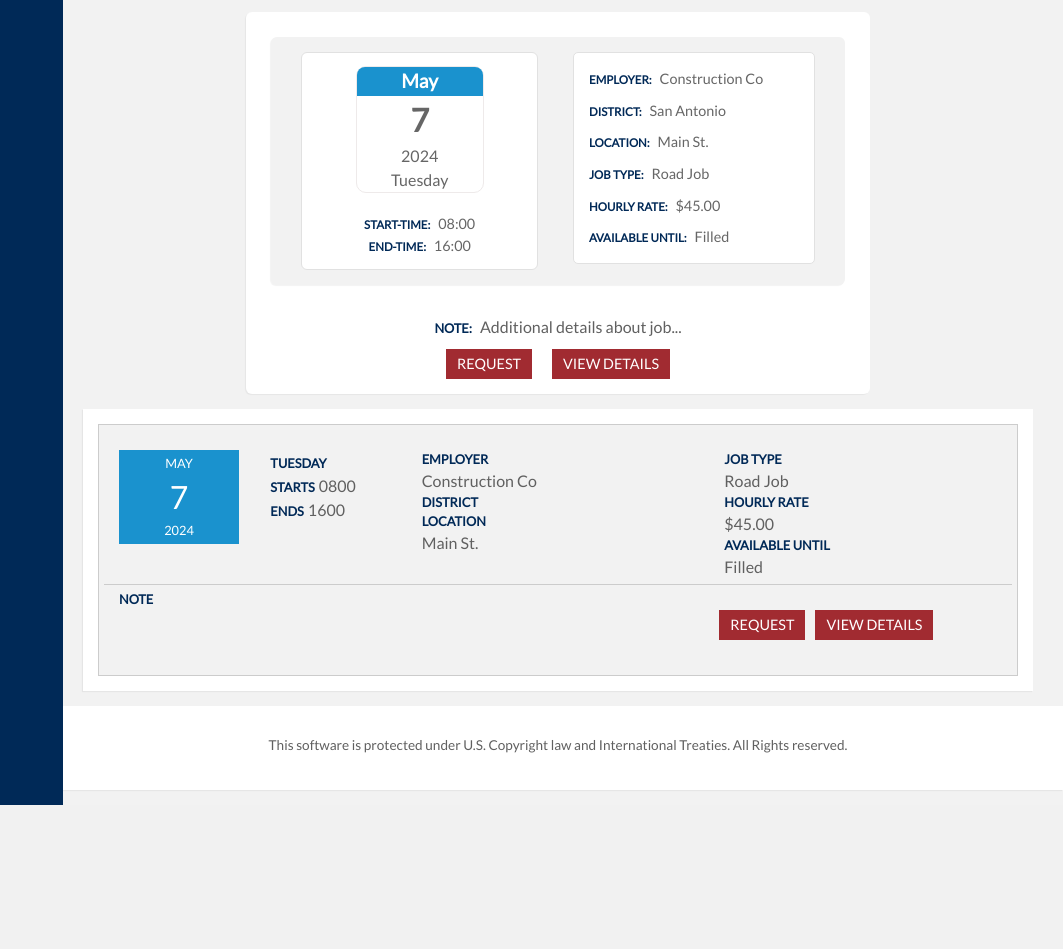
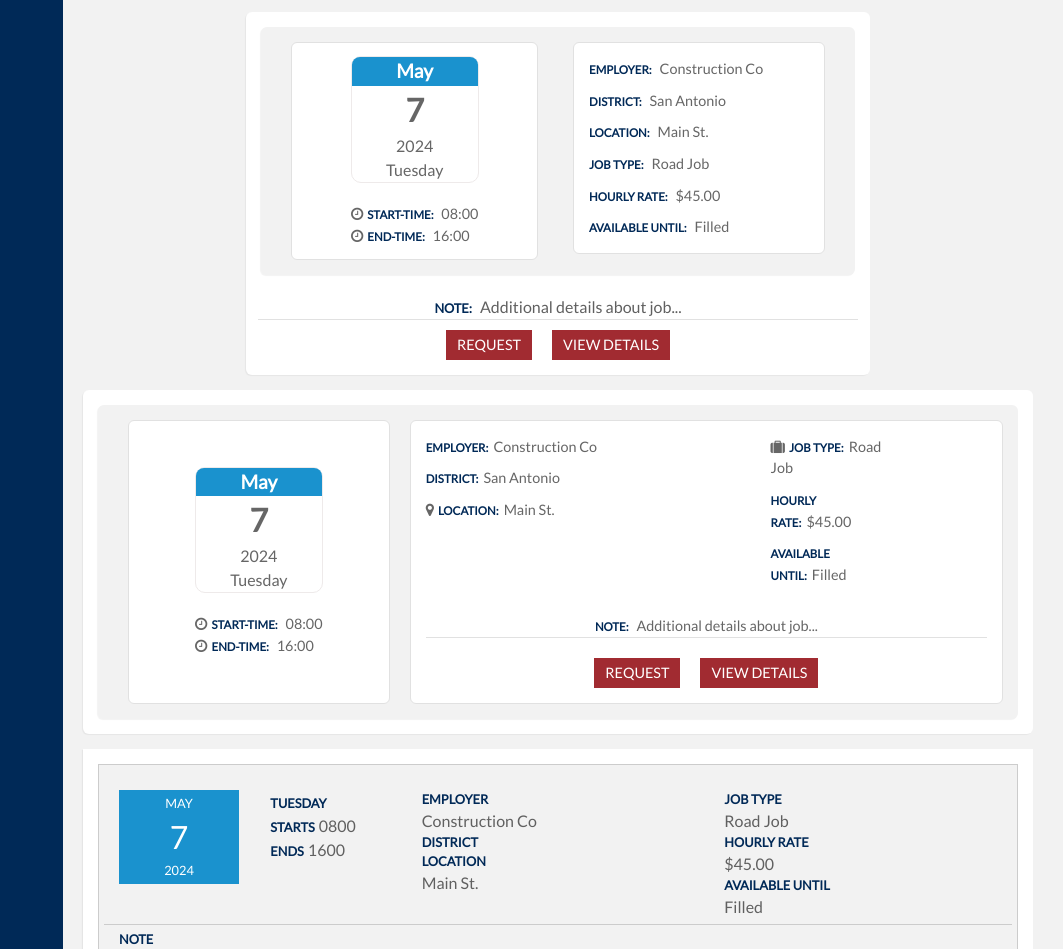
Before and after one commit to samEcarey/xdwebredesign, a plain HTML site: page redesign-availablejobs.html in a window 1280 px wide. Shown: the part 953-1902 px from the top of the page, without its empty margins (217-1280 px from the left). Before the commit the page ends 1758 px from the top, so only its background shows below. Drawn offline with nearby package versions, Linux system fonts and the light colour scheme; a script that the page names is missing; files whose address does not match are found by name.

Commit message:
Availablejobs-ADDED another style
Stretched option 2

```diff
--- a/App_Themes/NewXtraDuty/availablejobsStyle.css
+++ b/App_Themes/NewXtraDuty/availablejobsStyle.css
@@ -40,7 +40,7 @@
 
 }
 
-.date-time-section, .time-box {
+.date-time-section {
   display: flex;
   flex-direction: column;
   align-items: center;
@@ -66,7 +66,8 @@
 }
 .timing-employer-container{
 background-color: #f2f2f2;
-margin: 10px;
+margin: auto;
+
 }
 
 .rs-month-new, .rs-day-new, .rs-year-new, .rs-week-new {
@@ -103,23 +104,24 @@ margin: 10px;
 .employer-info {
   background-color: #ffffff;
   border: 1px solid #e1e1e1;
-  border-radius: 5px;
   padding: 15px;
 }
 
 .employer-info div {
   margin-bottom: 10px;
-  font-size: 0.9em;
+  font-size: 0.9rem;
   color: #666666;/*XD2 text color*/
+
 }
 
 .note-section {
+  border-bottom:1px solid #e1e1e1; ;
   text-align: center;
   padding-top: 20px;
 }
 
 .note-section strong {
-  font-size: 1.1em;
+  font-size: 1.1rem;
   color: #666666; /*XD2 text color*/
 }
 .button-placement{
@@ -149,3 +151,5 @@ margin: 10px;
 
   }
 }
+
+/*Third design*/
--- a/redesign-availablejobs.html
+++ b/redesign-availablejobs.html
@@ -361,6 +361,7 @@ Sys.WebForms.PageRequestManager._initialize('ScriptManager1', 'form1', ['tUpdate
     </div>
 </div>
 
+
 <!-- Second option here  -->
 
 <div class="row" id="divJobID9315">
@@ -377,14 +378,14 @@ Sys.WebForms.PageRequestManager._initialize('ScriptManager1', 'form1', ['tUpdate
                             <div class="rs-week-new">Tuesday</div>
                         </div>
                         <div class="time-box">
-                            <div><span>Start-time:</span> 08:00</div>
-                            <div><span>End-time:</span> 16:00</div>
+                            <div><i class="fa fa-clock-o" style="margin-right: 4px;"></i><span>Start-time:</span> 08:00</div>
+                            <div><i class="fa fa-clock-o" style="margin-right: 4px;"></i><span>End-time:</span> 16:00</div>
                         </div>
                     </div>
                 </div>
                 <!-- Right Section for Employer Information -->
                 <div class="col-md-6">
-                    <div class="employer-info">
+                    <div class="employer-info rounded">
                         <div><span>Employer:</span> Construction Co</div>
                         <div><span>District:</span> San Antonio </div>
                         <div><span>Location:</span> Main St.</div>
@@ -394,6 +395,7 @@ Sys.WebForms.PageRequestManager._initialize('ScriptManager1', 'form1', ['tUpdate
                     </div>
                 </div>
                 </div>
+                <!-- Notes Section Below -->
                 <div class="row">
                     <div class="col-12">
                         <div class="note-section">
@@ -416,11 +418,66 @@ Sys.WebForms.PageRequestManager._initialize('ScriptManager1', 'form1', ['tUpdate
         </div>
     </div>
 
-    <!-- Notes Section Below -->
+
+<!-- Third option here  -->
+
+<div class="row" id="divJobID9315">
+    <div class="col-xs-12 container ">
+        <div class="card-admin rounded">
+            <div class="row card-admin timing-employer-container rounded">
+                <!-- Left Section for Date and Time -->
+                <div class="col-md-4">
+                    <div class="date-time-section rounded">
+                        <div class="calendar-box ">
+                            <div class="rs-month-new"><strong>May</strong></div>
+                            <div class="rs-day-new">7</div>
+                            <div class="rs-year-new">2024</div>
+                            <div class="rs-week-new">Tuesday</div>
+                        </div>
+                        <div class="time-box">
+                            <div><i class="fa fa-clock-o" style="margin-right: 4px;"></i><span>Start-time:</span> 08:00</div>
+                            <div><i class="fa fa-clock-o" style="margin-right: 4px;"></i><span>End-time:</span> 16:00</div>
+                        </div>
+                    </div>
+                </div>
+                <!-- Right Section for Employer Information -->
+                <div class="col-md-8 employer-info rounded">
+                    <div class="row">
+                    <section class="col-md-7 result-info">
+                        <div><span>Employer:</span>Construction Co</div>
+                        <div><span>District:</span>San Antonio</div>
+                        <div><i class="fa fa-map-marker" style="margin-right: 4px;"></i><span>Location:</span>Main St.</div>
+                    </section>
+                    <section class="col-md-3 result-info">
+                        <div><i class="fa fa-suitcase" style="margin-right: 4px;"></i><span>Job Type:</span>Road Job</div>
+                        <div><span>Hourly Rate:</span>$45.00</div>
+                        <div><span>Available Until:</span>Filled</div>
+                    </section>
+                </div>
+                    <div class="note-section">
+                        <div><span>Note:</span> Additional details about job...</div>
+                    </div>
+                    <section class="col-xs-12 col-sm-12 col-lg-12 col-xl-4 button-placement">
+                        <section>
+                            <button class="btn btn-primary btn-sm btn-left"
+                                    type="button" runat="server" onclick="spinSubmit(this,'btnRequest','9401')" >Request</button>
+                        </section>
+                        <section>
+                            <button class="btn btn-primary btn-sm btn-right"
+                                    type="button" runat="server" onclick="spinSubmit(this,'btnShowDetails','9401')" >View Details</button>
+                        </section>
+                    </section>
+
+                </div>
+                </div>
 
 
+            </div>
+        </div>
+    </div>
 
 
+<!-- Forth option here -->
 </div>
 
 	<div class="row" ID="divJobID9486">
```
